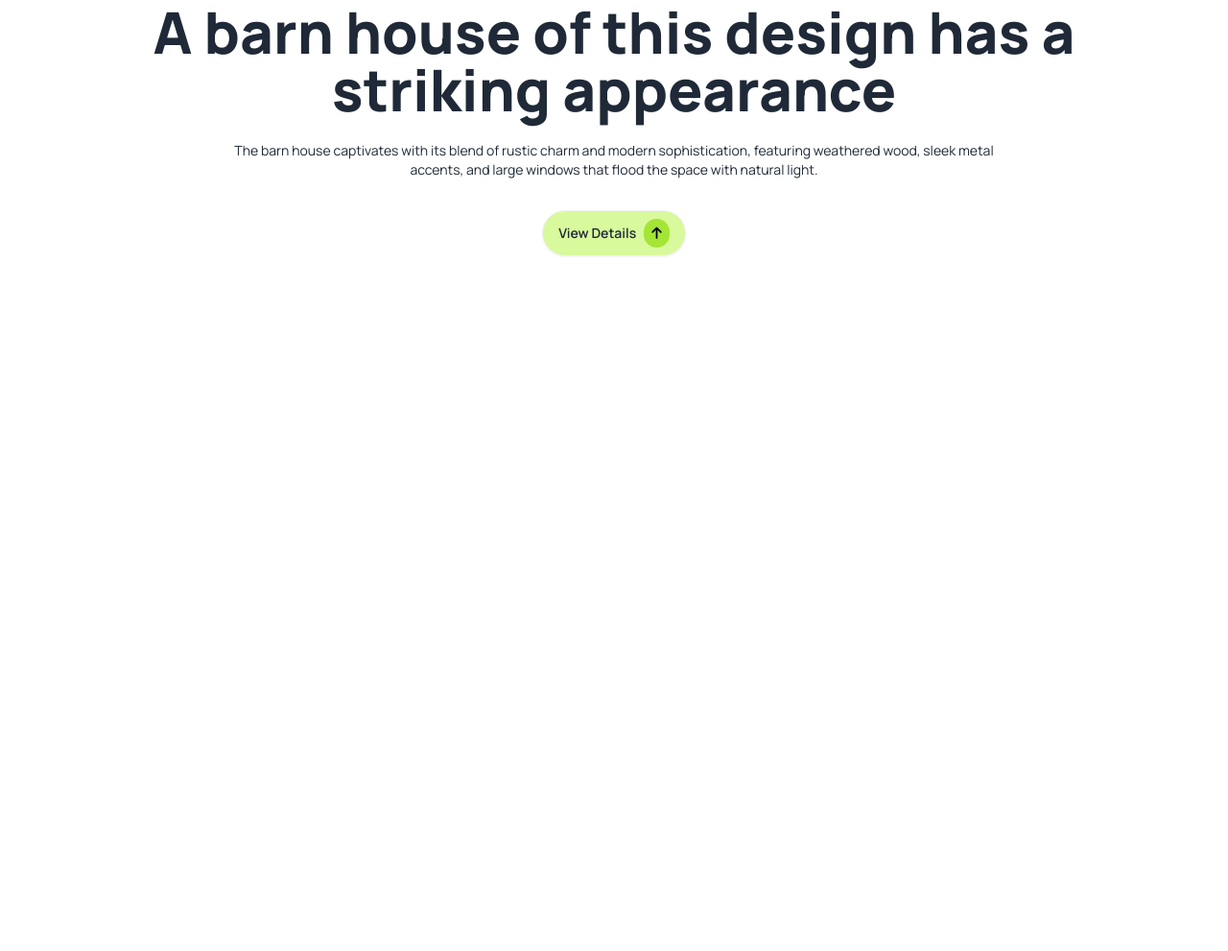
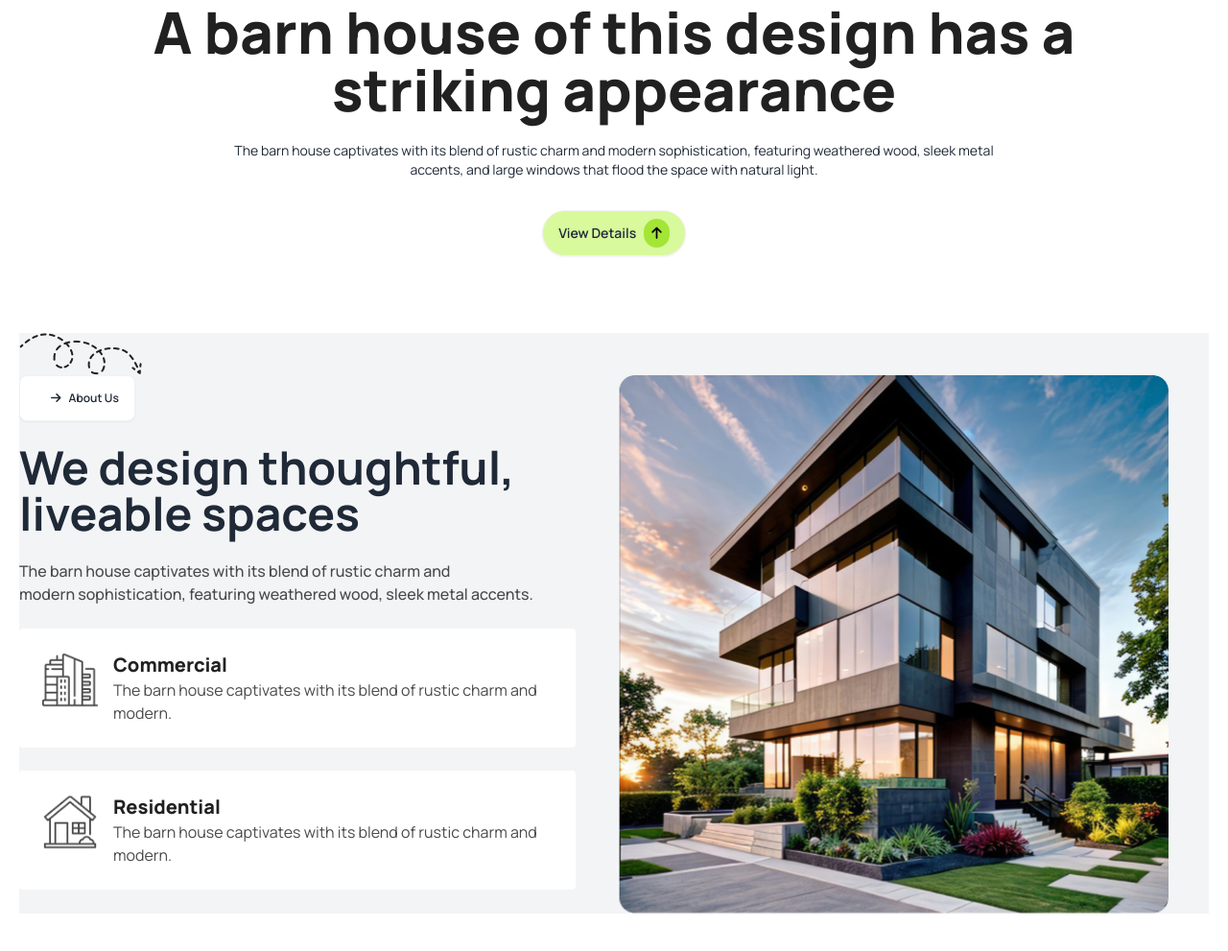
Before and after one commit to rahimariya19/Assignment-03, a plain HTML site: page index.html in a window 1280 px wide. Shown: the part 475-1466 px from the top of the page at 96% size. Before the commit the page ends 800 px from the top, so only its background shows below. Drawn offline with nearby package versions, Linux system fonts and the light colour scheme.

Commit message:
added about us section

```diff
--- a/index.html
+++ b/index.html
@@ -67,7 +67,7 @@
                 </ul>
               </div>
               <a href=""><i class="fa-solid fa-arrow-up p-2 bg-lime-400 border-0 rounded-full"></i></a>
-              <a class="btn btn-ghost text-2xl lg:text-4xl font-extrabold">Rinterio</a>
+              <a class="btn btn-ghost text-[#212121] text-2xl lg:text-4xl font-extrabold">Rinterio</a>
             </div>
             <div class="navbar-center hidden lg:flex">
               <ul class="menu menu-horizontal">
@@ -94,14 +94,70 @@
             </div>
 
             <div  class="text-center">
-                <h2 class="text-4xl md:5xl lg:text-6xl font-extrabold mt-6">A barn house of this design has a <br> striking appearance</h2>
+                <h2 class="text-[#212121] text-4xl md:5xl lg:text-6xl font-extrabold mt-6">A barn house of this design has a <br> striking appearance</h2>
                 <p class="text-sm mt-6">The barn house captivates with its blend of rustic charm and modern sophistication, featuring weathered wood, sleek metal <br> accents, and large windows that flood the space with natural light.</p>
                 <button class="btn mt-8 bg-lime-200 rounded-full">View Details <span><i class="fa-solid fa-arrow-up p-2 bg-lime-400 rounded-full text-black "></i></span> </button>
             </div>
            </section>
 
 
+
+
     </header>
+
+    <main class="h-[50rem]">
+        <!-- about us section start -->
+     <section class="bg-gray-100 m-5 lg:mt-20">
+        <img class="" src="./assets/Vector.png" alt="">
+        <div class="container mx-auto grid grid-cols-1 gap-2 lg:grid-cols-2 justify-between">
+
+            <div>
+
+                <button class="btn text-xs font-semibold mb-6 bg-white"><span><i class="fa-solid fa-arrow-right text-xs font-semibold rounded-full ml-4"></i></span>About Us</button>
+                <h2 class=" text-5xl font-bold mb-6">We design thoughtful, liveable spaces</h2>
+                <p class="font-medium text-base text-[#494949]">The barn house captivates with its blend of rustic charm and <br> modern sophistication, featuring weathered wood, sleek metal accents.</p>
+
+                   <div class="flex flex-row gap-4 mt-6 p-6 bg-white rounded mr-9">
+                    <div>
+                        <img src="./assets/commercial.png" alt="">
+
+                    </div>
+                    <div>
+                        <h4 class="text-[#212121] text-xl font-extrabold">Commercial</h4>
+                        <p class="text-[#494949]">The barn house captivates with its blend of rustic charm and modern.</p>
+                    </div>
+                   </div>
+
+                   <div class="flex flex-row gap-4 mt-6 p-6 bg-white rounded mr-9">
+                    <div>
+                        <img src="./assets/residential.png" alt="">
+
+                    </div>
+                    <div>
+                        <h4 class="text-[#212121] text-xl font-extrabold">Residential</h4>
+                        <p class="text-[#494949]">The barn house captivates with its blend of rustic charm and modern.</p>
+                    </div>
+                   </div>
+
+
+
+            </div>
+
+            <div>
+                <img src="./assets/Rectangle.png" alt="">
+            </div>
+
+
+
+        </div>
+
+
+     </section>
+    <!-- about us section ends -->
+    </main>
+
+
+
 
 </body>
 </html>
```
